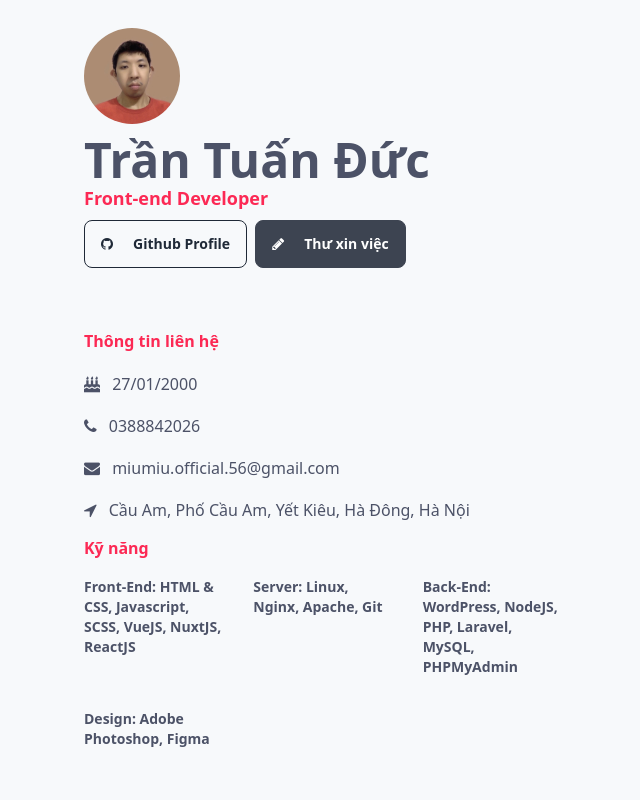
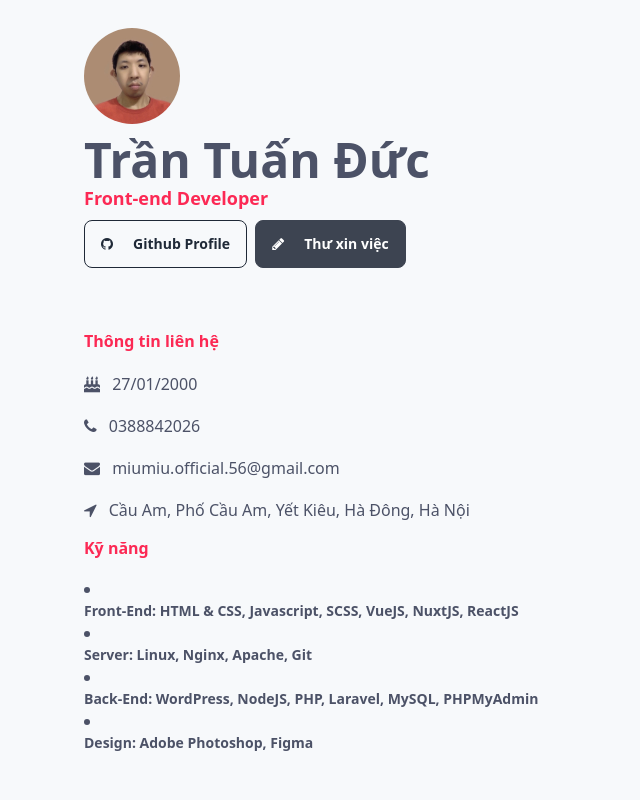
Before and after one commit to tuanductran/cv, a Vue app: page / in a window 1280 px wide. Shown: the top 800 px of the page, without its empty margins (60-700 px from the left). Built offline with nearby package versions, Linux system fonts and the light colour scheme.

Commit message:
Update index.vue

```diff
--- a/src/views/About/index.vue
+++ b/src/views/About/index.vue
@@ -78,16 +78,14 @@
                   Kỹ năng
                </h2>
                <!-- Skills list -->
-               <ul class="mt-5 grid grid-cols-3 gap-8">
-                  <template
+               <template
                      v-for="skill, k in about.skills"
                      :key="`skill-${ k }`"
                   >
                      <!-- Single skill -->
                      <skill :skill="skill" />
                      <!-- End Single skill -->
-                  </template>
-               </ul>
+               </template>
                <!-- End skills list -->
             </div>
          </div>
```
